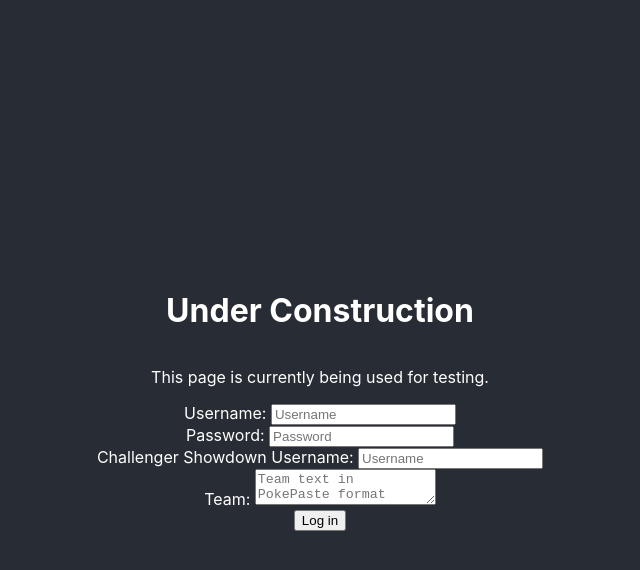
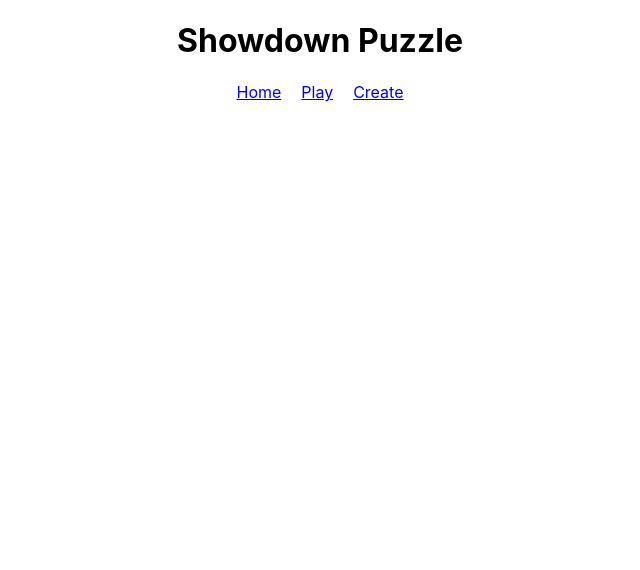
Before and after one commit to AwSkies/showdownpuzzle, a React (Create React App) app: page / in a window 1280 px wide. Shown: the top 570 px of the page, without its empty margins (320-960 px from the left). Built offline with nearby package versions, Linux system fonts and the light colour scheme.

Commit message:
Create navigation bar and separate website into Home, Play, and Create

```diff
--- a/package.json
+++ b/package.json
@@ -21,6 +21,7 @@
     "@types/react-dom": "^18.2.22",
     "react": "^18.2.0",
     "react-dom": "^18.2.0",
+    "react-router-dom": "^6.23.0",
     "react-scripts": "5.0.1",
     "typescript": "^4.9.5",
     "web-vitals": "^2.1.4"
--- a/src/App.module.css
+++ /dev/null
@@ -1,10 +0,0 @@
-.div {
-  text-align: center;
-  background-color: #282c34;
-  min-height: 100vh;
-  display: flex;
-  flex-direction: column;
-  align-items: center;
-  justify-content: center;
-  color: white;
-}
--- a/src/App.tsx
+++ b/src/App.tsx
@@ -1,51 +1,20 @@
-import React, { FormEvent, useState } from 'react';
-import styles from './App.module.css';
-import { PUZZLE_DEFAULTS } from './utils/puzzle';
+import { BrowserRouter, Route, Routes } from "react-router-dom";
+import NavBar from "./components/NavBar";
+import Home from "./components/Home";
+import Play from "./components/Play";
+import Create from "./components/Create";
 
 function App() {
-  const [username, setUsername] = useState('');
-  const [password, setPassword] = useState('');
-  const [challenger, setChallenger] = useState('');
-  const [puzzle, setPuzzle] = useState(PUZZLE_DEFAULTS);
-  const [canLogin, setCanLogin] = useState(true);
-
-  function handleSubmit(e: FormEvent) {
-    e.preventDefault();
-
-    const bot = new Worker(new URL('./bot', import.meta.url));
-    bot.postMessage({ username, password, puzzle, challenger });
-
-    bot.onmessage = (e: MessageEvent) => {
-      // TODO: Handle messages sent from the WebWorker
-    };
-    bot.onerror = (e: ErrorEvent) => {
-      console.error(e);
-    };
-
-    setCanLogin(false);
-  }
-
   return (
-    <div className={styles.div}>
-      <h1>Under Construction</h1>
-      <p>This page is currently being used for testing.</p>
-      <form onSubmit={handleSubmit}>
-        <label htmlFor="username">Username: </label>
-        <input id='username' value={username} placeholder='Username' required onChange={(e) => setUsername(e.target.value)} />
-        <br />
-        <label htmlFor="password">Password: </label>
-        <input id='password' value={password} placeholder='Password' type='password' onChange={(e) => setPassword(e.target.value)} />
-        <br />
-        <label htmlFor='challenger'>Challenger Showdown Username: </label>
-        <input id='challenger' value={challenger} placeholder='Username' required onChange={(e) => setChallenger(e.target.value)} />
-        <br />
-        <label htmlFor='team'>Team: </label>
-        <textarea id='team' value={puzzle.team} placeholder='Team text in PokePaste format' required onChange={(e) => setPuzzle({ ...puzzle, team: e.target.value })} />
-        <br />
-        <input type='submit' value='Log in' disabled={!canLogin} />
-      </form>
-    </div>
-  );
+    <BrowserRouter>
+      <NavBar />
+      <Routes>
+        <Route path="/" element={<Home />} />
+        <Route path="/play" element={<Play />} />
+        <Route path="/create" element={<Create />} />
+      </Routes>
+    </BrowserRouter>
+  )
 }
 
 export default App;
--- /dev/null
+++ b/src/components/Create.tsx
@@ -0,0 +1,5 @@
+function Create() {
+  return (<></>)
+}
+
+export default Create;
--- /dev/null
+++ b/src/components/Home.tsx
@@ -0,0 +1,5 @@
+function Home() {
+  return (<></>);
+}
+
+export default Home;
--- /dev/null
+++ b/src/components/NavBar.module.css
@@ -0,0 +1,9 @@
+.navBar {
+    text-align: center;
+    margin: auto;
+    position: sticky;
+}
+
+.navLink {
+    padding: 10px;
+}
--- /dev/null
+++ b/src/components/NavBar.tsx
@@ -0,0 +1,17 @@
+import { NavLink } from 'react-router-dom';
+import styles from './NavBar.module.css';
+
+function NavBar() {
+  return (
+    <div className={styles.navBar}>
+      <h1>Showdown Puzzle</h1>
+      <div>
+        <NavLink to={'/'}  className={styles.navLink}>Home</NavLink>
+        <NavLink to={'/play'}  className={styles.navLink}>Play</NavLink>
+        <NavLink to={'/create'}  className={styles.navLink}>Create</NavLink>
+      </div>
+    </div>
+  );
+}
+
+export default NavBar;
--- /dev/null
+++ b/src/components/Play.module.css
@@ -0,0 +1,10 @@
+.div {
+    text-align: center;
+    background-color: #282c34;
+    min-height: 100vh;
+    display: flex;
+    flex-direction: column;
+    align-items: center;
+    justify-content: center;
+    color: white;
+}
--- /dev/null
+++ b/src/components/Play.tsx
@@ -0,0 +1,47 @@
+import { FormEvent, useState } from 'react';
+import styles from './Play.module.css';
+import { PUZZLE_DEFAULTS } from '../utils/puzzle';
+
+function Play() {
+  const [username, setUsername] = useState('');
+  const [password, setPassword] = useState('');
+  const [challenger, setChallenger] = useState('');
+  const [canLogin, setCanLogin] = useState(true);
+
+  function handleSubmit(e: FormEvent) {
+    e.preventDefault();
+
+    const bot = new Worker(new URL('../utils/bot', import.meta.url));
+    bot.postMessage({ username, password, challenger });
+
+    bot.onmessage = (e: MessageEvent) => {
+      // TODO: Handle messages sent from the WebWorker
+    };
+    bot.onerror = (e: ErrorEvent) => {
+      console.error(e);
+    };
+
+    setCanLogin(false);
+  }
+
+  return (
+    <div className={styles.div}>
+      <h1>Under Construction</h1>
+      <p>This page is currently being used for testing.</p>
+      <form onSubmit={handleSubmit}>
+        <label htmlFor="username">Username: </label>
+        <input id='username' value={username} placeholder='Username' required onChange={(e) => setUsername(e.target.value)} />
+        <br />
+        <label htmlFor="password">Password: </label>
+        <input id='password' value={password} placeholder='Password' type='password' onChange={(e) => setPassword(e.target.value)} />
+        <br />
+        <label htmlFor='challenger'>Challenger Showdown Username: </label>
+        <input id='challenger' value={challenger} placeholder='Username' required onChange={(e) => setChallenger(e.target.value)} />
+        <br />
+        <input type='submit' value='Log in' disabled={!canLogin} />
+      </form>
+    </div>
+  );
+}
+
+export default Play;
--- a/src/bot.ts
+++ b/src/utils/bot.ts
@@ -1,8 +1,8 @@
 import { Protocol } from "@pkmn/protocol";
 import { Actions } from "@pkmn/login";
-import { print } from "./utils/print-colored";
-import { PUZZLE_DEFAULTS, Puzzle } from "./utils/puzzle";
-import User from "./utils/user";
+import { print } from "./print-colored";
+import { PUZZLE_DEFAULTS, Puzzle } from "./puzzle";
+import User from "./user";
 import { Sets } from "@pkmn/sets";
 
 const self = globalThis;
```
Also changed, not shown: 1 other file (tests, documents, lock files or other folders).
